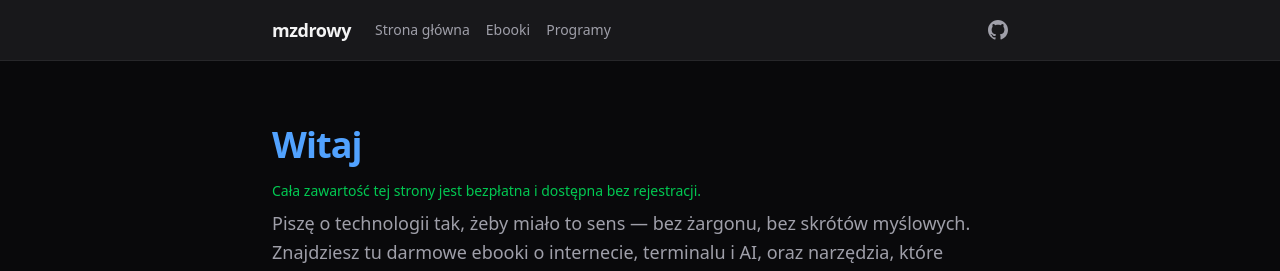
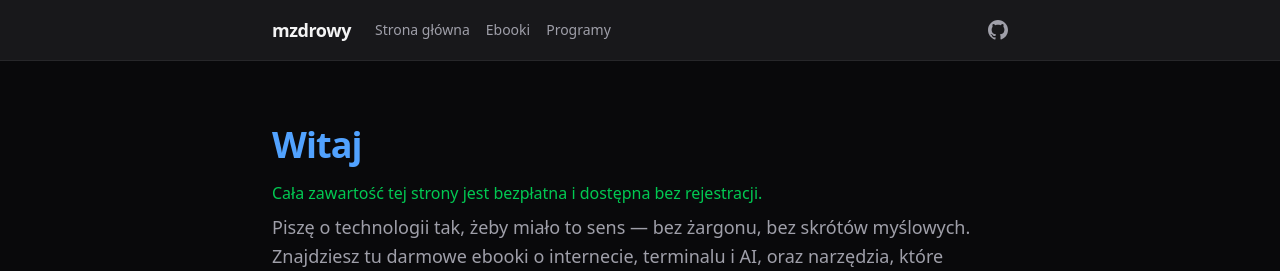
Before and after one commit to MzdrowY/mzdrowy.github.io, a Next.js app: page / in a window 1280 px wide. Shown: the top 271 px of the page. Built offline with nearby package versions, Linux system fonts and the light colour scheme; no server answers.

Commit message:
Increase green line font size

```diff
--- a/src/app/page.tsx
+++ b/src/app/page.tsx
@@ -9,7 +9,7 @@ export default function Home() {
         <h1 className="mb-4 text-4xl font-bold tracking-tight text-blue-400">
           Witaj
         </h1>
-        <p className="mb-2 text-sm text-green-500">
+        <p className="mb-2 text-green-500">
           Cała zawartość tej strony jest bezpłatna i dostępna bez rejestracji.
         </p>
         <p className="text-lg leading-relaxed text-zinc-400">
```
